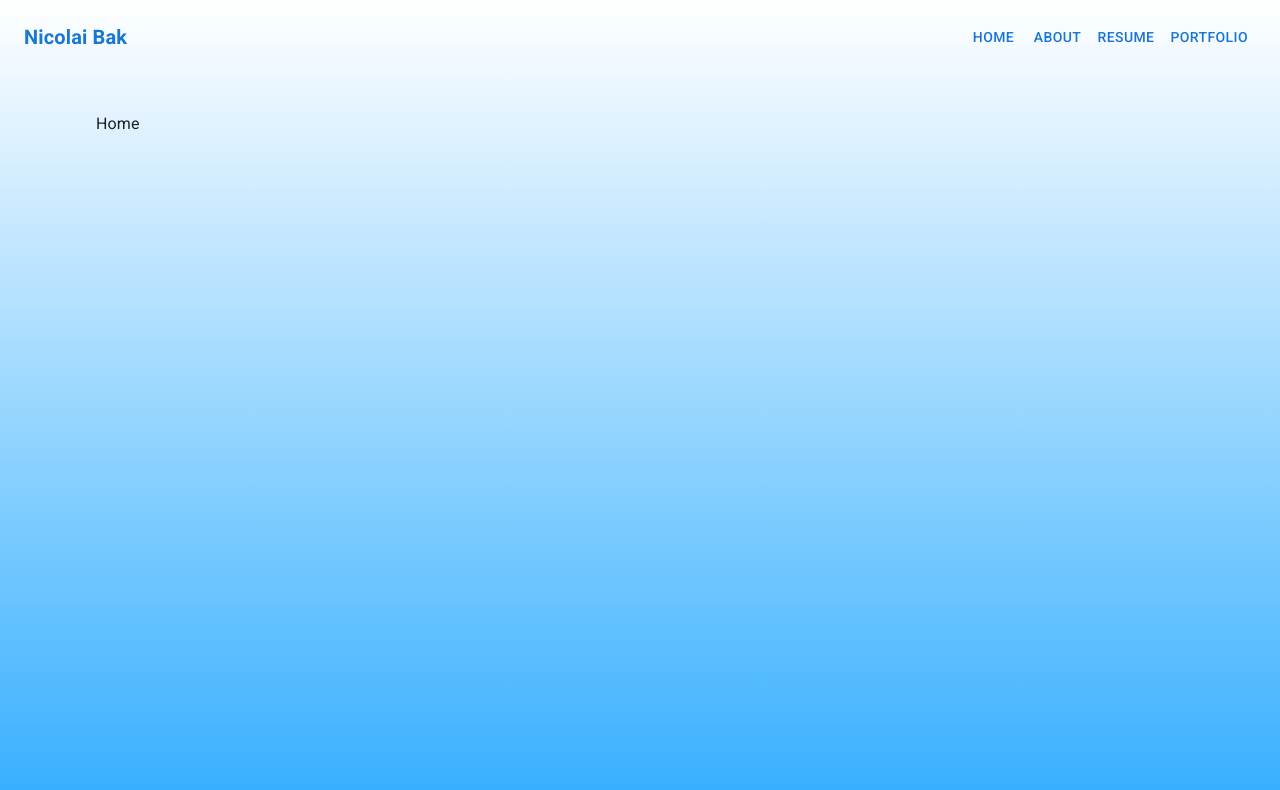
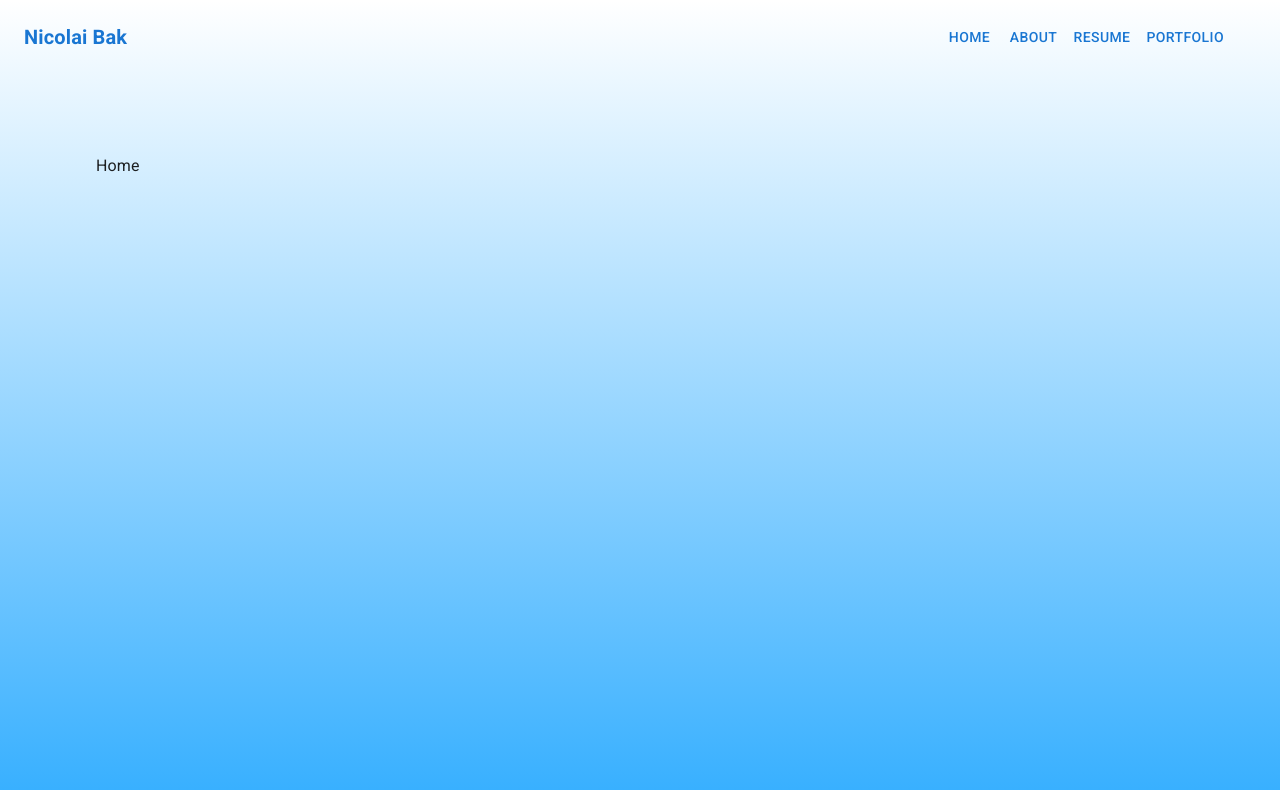
Before and after one commit to Nicolai-Bak/IFN666-Assessment2, a React (Vite) app: page / in a window 1280 px wide. Shown: the top 790 px of the page. Built offline with nearby package versions, Linux system fonts and the light colour scheme; no server answers.

Commit message:
adjusting design

```diff
--- a/src/App.jsx
+++ b/src/App.jsx
@@ -23,6 +23,8 @@ function App() {
               body: {
                 backgroundImage: 'repeating-linear-gradient( transparent,rgb(54, 175, 255))',
                 backgroundAttachment: 'fixed',
+                maxWidth: '100%',
+                marginRight: 'calc(100% - 100vw)',
               },
             },
           },
--- a/src/components/NavigationBar.jsx
+++ b/src/components/NavigationBar.jsx
@@ -5,7 +5,9 @@ import { ElevationScroll } from './ElevationScroll';
 export function NavigationBar({ children }) {
   return (
     <ElevationScroll>
-      <AppBar position='fixed'>{children}</AppBar>
+      <AppBar position='sticky' sx={{ maxWidth: 'calc(100vw - 24px)' }}>
+        {children}
+      </AppBar>
     </ElevationScroll>
   );
 }
--- a/src/layouts/PageLayout.jsx
+++ b/src/layouts/PageLayout.jsx
@@ -1,5 +1,5 @@
 import { Box } from '@mui/material';
 
 export function PageLayout({ children }) {
-  return <Box sx={{ padding: '96px' }}>{children}</Box>;
+  return <Box sx={{ paddingY: '64px', paddingX: 'calc(100% - 100vw + 96px)' }}>{children}</Box>;
 }
```
